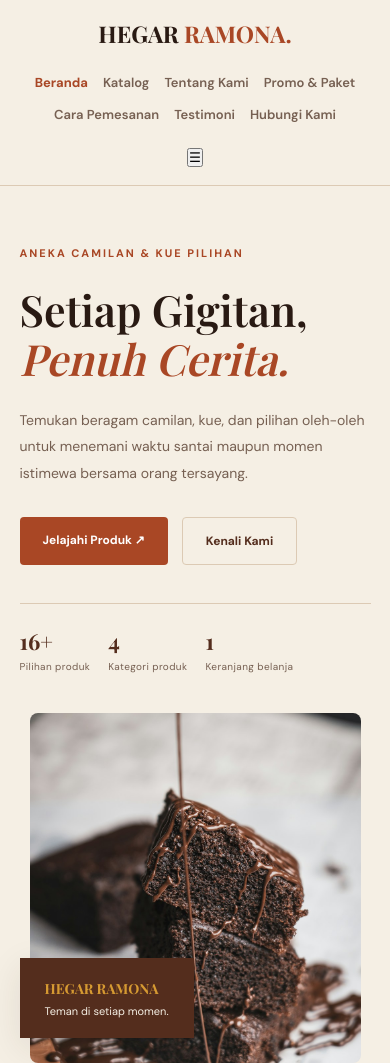
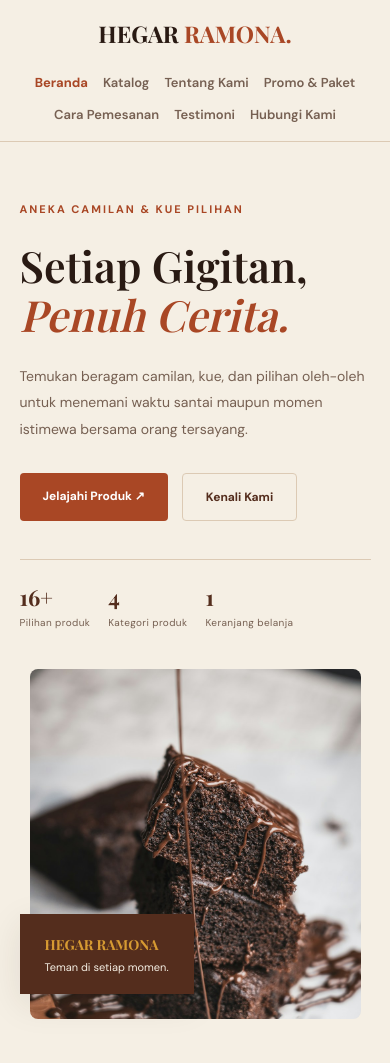
Before and after one commit to RendiAdityaS/hegar_rendi, a plain HTML site: page index.html in a window 390 px wide. Shown: the top 1063 px of the page. Drawn offline with nearby package versions, Linux system fonts and the light colour scheme.

Commit message:
Remove hamburger button from header
Removed hamburger button from the navigation.

```diff
--- a/index.html
+++ b/index.html
@@ -28,9 +28,6 @@
             <a href="testimoni.html">Testimoni</a>
             <a href="kontak.html">Hubungi Kami</a>
         </nav>
-            <button class="rendi_hamburger" aria-label="Buka menu">
-                ☰
-            </button>
 
         <a href="katalog.html" class="rendi_nav_button">Lihat Katalog ↗</a>
     </div>
```
